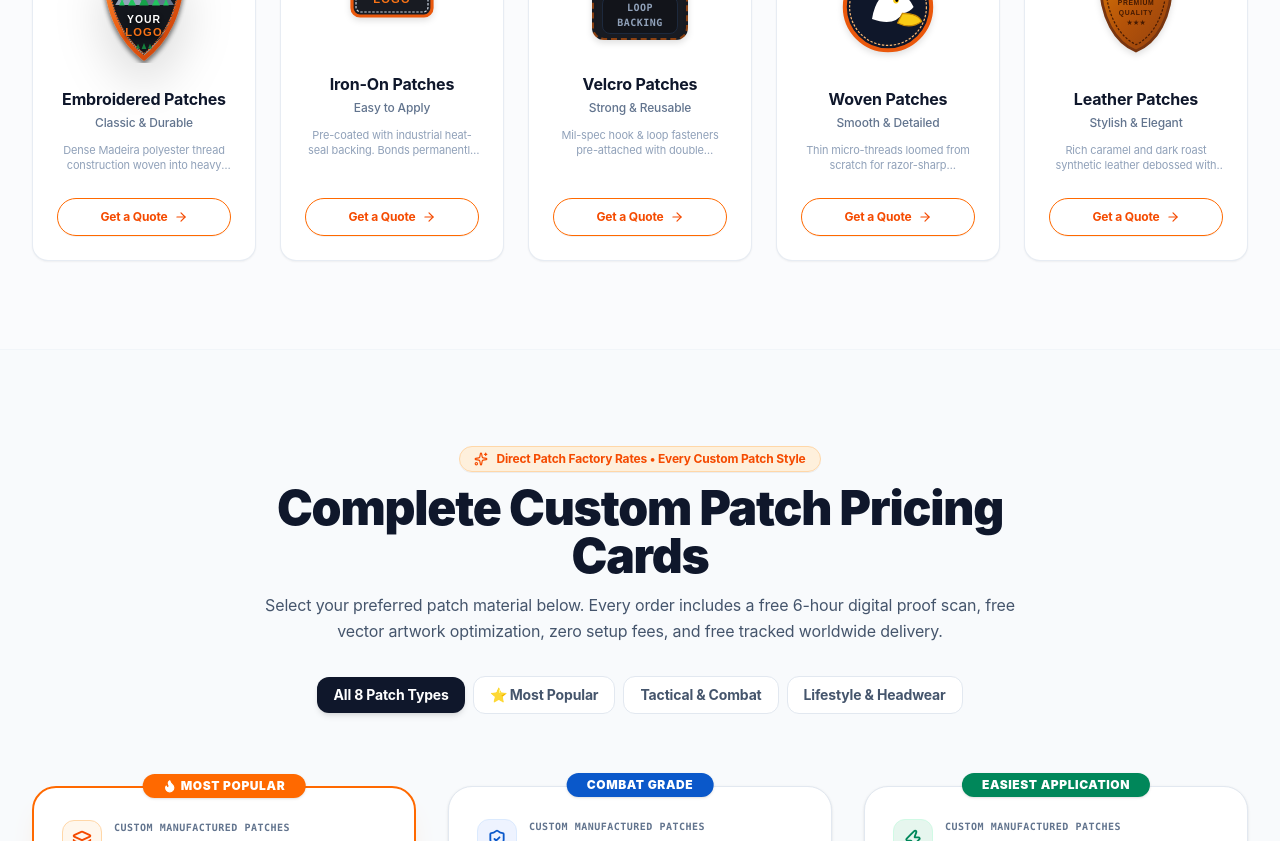
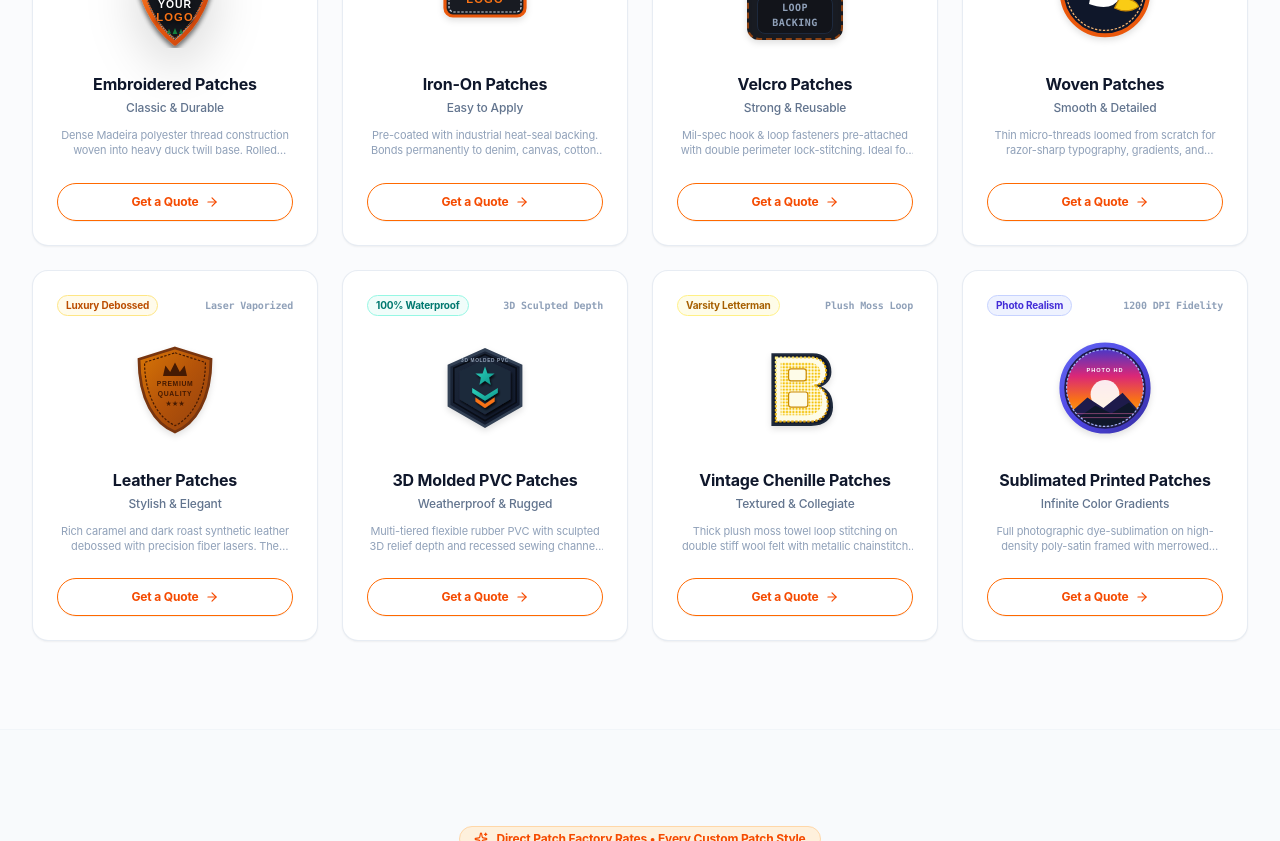
Before and after one commit to shahidbutt59191/patches-website, a Next.js app: page / in a window 1280 px wide. Shown: the part 1200-2041 px from the top of the page. Built offline with nearby package versions, Linux system fonts and the light colour scheme; no server answers; the database is empty.

Commit message:
feat: add all 8 patch category cards to Our Patch Services section with custom SVG visuals

```diff
--- a/app/page.tsx
+++ b/app/page.tsx
@@ -120,7 +120,7 @@ export default function HomePage() {
           subheadline={settings.heroSubheadline}
         />
 
-        {/* 3. Our Patch Services: 5 Cards (Embroidered, Iron-On, Velcro, Woven, Leather) */}
+        {/* 3. Our Patch Services: All 8 Custom Patch Styles */}
         <Services onOpenQuote={handleOpenQuote} />
 
         {/* 4. Transparent Batch Volume & Material Pricing Cards */}
--- a/components/PatchVisuals.tsx
+++ b/components/PatchVisuals.tsx
@@ -526,3 +526,172 @@ export function IronOnPatchVisual({ className = "w-28 h-28" }: { className?: str
     </div>
   );
 }
+
+// 10. 3D Soft Molded PVC Rubber Patch Visual
+export function PvcRubberMoldedPatch({ className = "w-28 h-28" }: { className?: string }) {
+  return (
+    <div className={`relative filter drop-shadow-md ${className}`}>
+      <svg viewBox="0 0 120 120" className="w-full h-full">
+        <defs>
+          <linearGradient id="pvcBaseGrad" x1="0%" y1="0%" x2="100%" y2="100%">
+            <stop offset="0%" stopColor="#1e293b" />
+            <stop offset="100%" stopColor="#0f172a" />
+          </linearGradient>
+          <linearGradient id="pvcTealGrad" x1="0%" y1="0%" x2="100%" y2="100%">
+            <stop offset="0%" stopColor="#2dd4bf" />
+            <stop offset="100%" stopColor="#0d9488" />
+          </linearGradient>
+          <filter id="pvc3dDepth" x="-10%" y="-10%" width="120%" height="120%">
+            <feDropShadow dx="1.5" dy="2.5" stdDeviation="1.5" floodColor="#000000" floodOpacity="0.8" />
+          </filter>
+        </defs>
+
+        {/* Outer Hexagon / Shield Rubber Body */}
+        <path
+          d="M 60 12 L 105 32 L 105 82 L 60 108 L 15 82 L 15 32 Z"
+          fill="url(#pvcBaseGrad)"
+          stroke="#334155"
+          strokeWidth="3.5"
+        />
+
+        {/* Recessed Sewing Channel Groove */}
+        <path
+          d="M 60 18 L 99 35 L 99 78 L 60 101 L 21 78 L 21 35 Z"
+          fill="none"
+          stroke="#090d16"
+          strokeWidth="2"
+        />
+
+        {/* 3D Elevated Rubber Plate */}
+        <path
+          d="M 60 24 L 92 39 L 92 74 L 60 93 L 28 74 L 28 39 Z"
+          fill="#1e293b"
+          filter="url(#pvc3dDepth)"
+        />
+
+        {/* 3D Multi-Level Sculpted Symbol: Star & Chevrons */}
+        <g filter="url(#pvc3dDepth)">
+          {/* Top Star */}
+          <polygon points="60,33 63,42 72,42 65,47 67,56 60,51 53,56 55,47 48,42 57,42" fill="url(#pvcTealGrad)" />
+          {/* Dual Tactical Chevrons */}
+          <path d="M 44 60 L 60 70 L 76 60 L 76 66 L 60 76 L 44 66 Z" fill="url(#pvcTealGrad)" />
+          <path d="M 48 72 L 60 80 L 72 72 L 72 77 L 60 85 L 48 77 Z" fill="#f97316" />
+        </g>
+
+        {/* 3D PVC Indicator Tag */}
+        <text x="60" y="27" textAnchor="middle" fill="#94a3b8" fontFamily="Arial, sans-serif" fontWeight="900" fontSize="6" letterSpacing="0.8">
+          3D MOLDED PVC
+        </text>
+      </svg>
+    </div>
+  );
+}
+
+// 11. Vintage Chenille Collegiate Letterman Patch Visual
+export function ChenilleLettermanPatch({ className = "w-28 h-28" }: { className?: string }) {
+  return (
+    <div className={`relative filter drop-shadow-md ${className}`}>
+      <svg viewBox="0 0 120 120" className="w-full h-full">
+        <defs>
+          <pattern id="chenilleMossLoop" width="4" height="4" patternUnits="userSpaceOnUse">
+            <circle cx="2" cy="2" r="1.5" fill="#facc15" />
+            <circle cx="2" cy="2" r="0.8" fill="#eab308" />
+          </pattern>
+          <linearGradient id="goldChainstitch" x1="0%" y1="0%" x2="100%" y2="100%">
+            <stop offset="0%" stopColor="#fef08a" />
+            <stop offset="50%" stopColor="#eab308" />
+            <stop offset="100%" stopColor="#ca8a04" />
+          </linearGradient>
+        </defs>
+
+        {/* 1st Layer: Heavy Base Felt (Navy) */}
+        <path
+          d="M 32 18 L 82 18 C 96 18 104 26 104 40 C 104 49 98 56 88 58 C 100 61 106 70 106 84 C 106 98 96 106 80 106 L 32 106 Z"
+          fill="#0f172a"
+          stroke="#1e293b"
+          strokeWidth="3"
+        />
+
+        {/* 2nd Layer: Stiff Cream Wool Felt Backing */}
+        <path
+          d="M 36 22 L 80 22 C 92 22 99 29 99 41 C 99 49 94 55 84 57 C 95 59 101 68 101 81 C 101 94 92 102 78 102 L 36 102 Z"
+          fill="#fefce8"
+        />
+
+        {/* Golden Chainstitch Perimeter Accent */}
+        <path
+          d="M 36 22 L 80 22 C 92 22 99 29 99 41 C 99 49 94 55 84 57 C 95 59 101 68 101 81 C 101 94 92 102 78 102 L 36 102 Z"
+          fill="none"
+          stroke="url(#goldChainstitch)"
+          strokeWidth="2.5"
+          strokeDasharray="3 2"
+        />
+
+        {/* 3rd Layer: High-Pile Plush Moss Loop Chenille Letter "B" */}
+        <path
+          d="M 42 28 L 76 28 C 86 28 92 33 92 42 C 92 49 87 54 78 55 C 89 57 94 64 94 76 C 94 87 86 94 74 94 L 42 94 Z"
+          fill="url(#chenilleMossLoop)"
+        />
+
+        {/* Top Loop Hole Cutout */}
+        <rect x="52" y="36" width="22" height="15" rx="3" fill="#fefce8" stroke="#ca8a04" strokeWidth="1.5" />
+        {/* Bottom Loop Hole Cutout */}
+        <rect x="52" y="65" width="24" height="19" rx="3" fill="#fefce8" stroke="#ca8a04" strokeWidth="1.5" />
+      </svg>
+    </div>
+  );
+}
+
+// 12. Full-Color Sublimated Dye-Printed Patch Visual
+export function SublimatedPrintPatch({ className = "w-28 h-28" }: { className?: string }) {
+  return (
+    <div className={`relative filter drop-shadow-md ${className}`}>
+      <svg viewBox="0 0 120 120" className="w-full h-full">
+        <defs>
+          <linearGradient id="sublimatedSunset" x1="0%" y1="0%" x2="0%" y2="100%">
+            <stop offset="0%" stopColor="#4338ca" />
+            <stop offset="35%" stopColor="#db2777" />
+            <stop offset="65%" stopColor="#f97316" />
+            <stop offset="100%" stopColor="#facc15" />
+          </linearGradient>
+          <clipPath id="circleClip">
+            <circle cx="60" cy="60" r="48" />
+          </clipPath>
+          <linearGradient id="merrowBorderIndigo" x1="0%" y1="0%" x2="100%" y2="100%">
+            <stop offset="0%" stopColor="#6366f1" />
+            <stop offset="50%" stopColor="#4f46e5" />
+            <stop offset="100%" stopColor="#3730a3" />
+          </linearGradient>
+        </defs>
+
+        {/* Embroidered Merrowed Overlock Frame */}
+        <circle cx="60" cy="60" r="54" fill="#1e1b4b" stroke="url(#merrowBorderIndigo)" strokeWidth="6" />
+
+        {/* Inner Satin Photographic Canvas */}
+        <g clipPath="url(#circleClip)">
+          {/* Gradient Sunset Sky */}
+          <rect x="10" y="10" width="100" height="100" fill="url(#sublimatedSunset)" />
+
+          {/* Sun Disc */}
+          <circle cx="60" cy="68" r="18" fill="#ffffff" opacity="0.9" />
+
+          {/* Fine Photographic Mountain Ridge Silhouette */}
+          <polygon points="12,95 38,72 58,85 82,66 108,95 108,110 12,110" fill="#1e1b4b" />
+          <polygon points="25,98 48,82 68,92 90,78 108,98 108,110 25,110" fill="#0f172a" />
+
+          {/* Micro Geometric Grid Lines */}
+          <line x1="20" y1="92" x2="100" y2="92" stroke="#f472b6" strokeWidth="1" opacity="0.6" />
+          <line x1="30" y1="97" x2="90" y2="97" stroke="#f472b6" strokeWidth="1" opacity="0.6" />
+        </g>
+
+        {/* Inner Precision Stitch Line */}
+        <circle cx="60" cy="60" r="48" fill="none" stroke="#a5b4fc" strokeWidth="1.5" strokeDasharray="3 2" />
+
+        {/* Sublimated Label */}
+        <text x="60" y="40" textAnchor="middle" fill="#ffffff" fontFamily="Arial, sans-serif" fontWeight="900" fontSize="7" letterSpacing="1.2">
+          PHOTO HD
+        </text>
+      </svg>
+    </div>
+  );
+}
--- a/components/Services.tsx
+++ b/components/Services.tsx
@@ -8,6 +8,9 @@ import {
   VelcroBackingVisual,
   EagleWovenPatch,
   LeatherDebossedPatch,
+  PvcRubberMoldedPatch,
+  ChenilleLettermanPatch,
+  SublimatedPrintPatch,
 } from './PatchVisuals';
 
 interface ServicesProps {
@@ -32,7 +35,7 @@ export const SERVICES_LIST = [
     subtitle: 'Easy to Apply',
     tag: 'Fast Heat Seal',
     tagColor: 'bg-blue-50 text-blue-600 border-blue-200',
-    category: ['all', 'apparel'],
+    category: ['all', 'apparel', 'lifestyle'],
     stitchMetric: '30-Sec Press',
     desc: 'Pre-coated with industrial heat-seal backing. Bonds permanently to denim, canvas, cotton, and polyester.',
     visual: <IronOnPatchVisual className="w-24 h-24 mx-auto" />,
@@ -43,7 +46,7 @@ export const SERVICES_LIST = [
     subtitle: 'Strong & Reusable',
     tag: 'Combat Grade',
     tagColor: 'bg-emerald-50 text-emerald-700 border-emerald-200',
-    category: ['all', 'tactical'],
+    category: ['all', 'tactical', 'lifestyle'],
     stitchMetric: '5,000+ Peels',
     desc: 'Mil-spec hook & loop fasteners pre-attached with double perimeter lock-stitching. Ideal for tactical gear & vests.',
     visual: <VelcroBackingVisual className="w-24 h-24 mx-auto" />,
@@ -54,9 +57,9 @@ export const SERVICES_LIST = [
     subtitle: 'Smooth & Detailed',
     tag: 'Micro Precision',
     tagColor: 'bg-purple-50 text-purple-600 border-purple-200',
-    category: ['all', 'apparel'],
+    category: ['all', 'apparel', 'lifestyle'],
     stitchMetric: '50-Denier Thread',
-    desc: 'Thin micro-threads loomed from scratch for razor-sharp typography, gradients, and intricate line artwork down to 1.5mm.',
+    desc: 'Thin micro-threads loomed from scratch for razor-sharp typography, gradients, and intricate line artwork down to 0.5mm.',
     visual: <EagleWovenPatch className="w-24 h-24 mx-auto" />,
   },
   {
@@ -65,10 +68,43 @@ export const SERVICES_LIST = [
     subtitle: 'Stylish & Elegant',
     tag: 'Luxury Debossed',
     tagColor: 'bg-amber-50 text-amber-700 border-amber-200',
-    category: ['all', 'lifestyle', 'apparel'],
+    category: ['all', 'lifestyle', 'apparel', 'tactical'],
     stitchMetric: 'Laser Vaporized',
     desc: 'Rich caramel and dark roast synthetic leather debossed with precision fiber lasers. The benchmark for trucker snapbacks.',
     visual: <LeatherDebossedPatch className="w-24 h-24 mx-auto" />,
+  },
+  {
+    id: 'pvc',
+    title: '3D Molded PVC Patches',
+    subtitle: 'Weatherproof & Rugged',
+    tag: '100% Waterproof',
+    tagColor: 'bg-teal-50 text-teal-700 border-teal-200',
+    category: ['all', 'tactical', 'lifestyle'],
+    stitchMetric: '3D Sculpted Depth',
+    desc: 'Multi-tiered flexible rubber PVC with sculpted 3D relief depth and recessed sewing channel. Impervious to mud and water.',
+    visual: <PvcRubberMoldedPatch className="w-24 h-24 mx-auto" />,
+  },
+  {
+    id: 'chenille',
+    title: 'Vintage Chenille Patches',
+    subtitle: 'Textured & Collegiate',
+    tag: 'Varsity Letterman',
+    tagColor: 'bg-yellow-50 text-yellow-700 border-yellow-200',
+    category: ['all', 'apparel', 'lifestyle'],
+    stitchMetric: 'Plush Moss Loop',
+    desc: 'Thick plush moss towel loop stitching on double stiff wool felt with metallic chainstitch border. The letterman jacket icon.',
+    visual: <ChenilleLettermanPatch className="w-24 h-24 mx-auto" />,
+  },
+  {
+    id: 'sublimated',
+    title: 'Sublimated Printed Patches',
+    subtitle: 'Infinite Color Gradients',
+    tag: 'Photo Realism',
+    tagColor: 'bg-indigo-50 text-indigo-700 border-indigo-200',
+    category: ['all', 'apparel', 'lifestyle'],
+    stitchMetric: '1200 DPI Fidelity',
+    desc: 'Full photographic dye-sublimation on high-density poly-satin framed with merrowed embroidery. Handles intricate art & photos.',
+    visual: <SublimatedPrintPatch className="w-24 h-24 mx-auto" />,
   },
 ];
 
@@ -99,7 +135,7 @@ export default function Services({ onOpenQuote }: ServicesProps) {
           {/* Creative Category Pills */}
           <div className="flex flex-wrap items-center justify-center gap-2 pt-6">
             {[
-              { id: 'all', label: 'All Styles (5)' },
+              { id: 'all', label: `All Styles (${SERVICES_LIST.length})` },
               { id: 'tactical', label: 'Tactical & Uniforms' },
               { id: 'apparel', label: 'Apparel & Headwear' },
               { id: 'lifestyle', label: 'Lifestyle & Bags' },
@@ -120,8 +156,8 @@ export default function Services({ onOpenQuote }: ServicesProps) {
           </div>
         </div>
 
-        {/* 5 Cards Grid */}
-        <div className="grid grid-cols-1 sm:grid-cols-2 md:grid-cols-3 lg:grid-cols-5 gap-6">
+        {/* All Patch Styles Grid */}
+        <div className="grid grid-cols-1 sm:grid-cols-2 md:grid-cols-3 lg:grid-cols-4 gap-6">
           {filteredServices.map((service) => (
             <div
               key={service.id}
```
